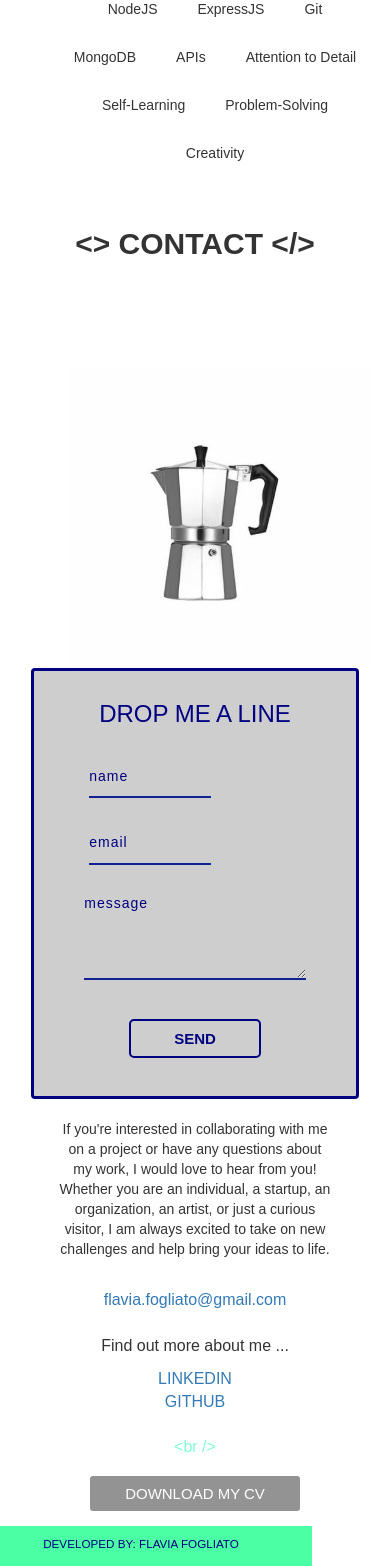
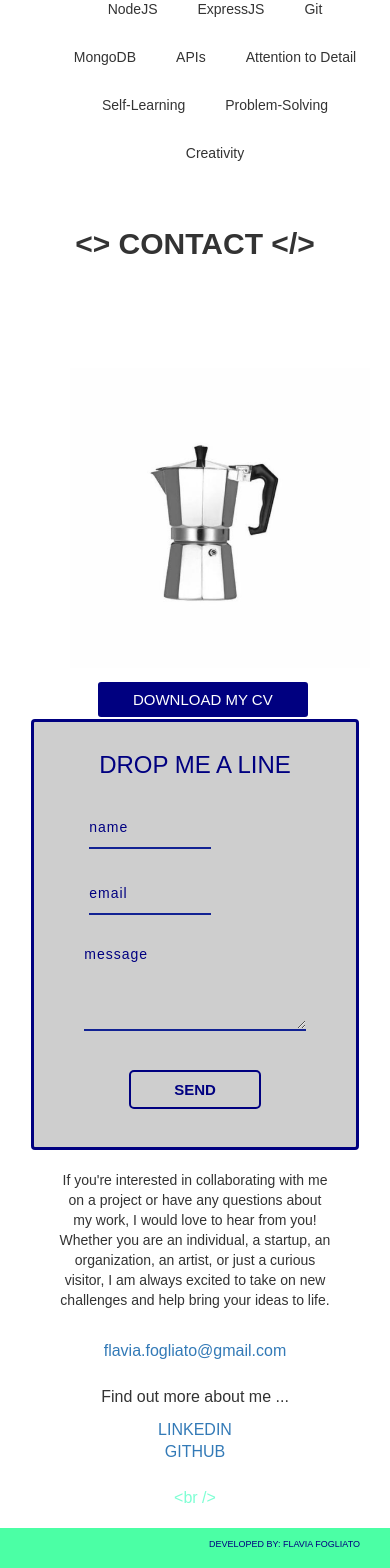
Before and after one commit to Foglia/my-portfolio, a React (Create React App) app: page / in a window 390 px wide. Shown: the part 2872-4440 px from the top of the page. Built offline with nearby package versions, Linux system fonts and the light colour scheme; a web font is replaced by a local one.

Commit message:
fine adjusts

```diff
--- a/package.json
+++ b/package.json
@@ -25,7 +25,7 @@
     "web-vitals": "^2.1.4"
   },
   "scripts": {
-    "start": "react-scripts start",
+    "start": "react-scripts --openssl-legacy-provider start",
     "build": "react-scripts build",
     "test": "react-scripts test",
     "eject": "react-scripts eject"
--- a/src/components/ContactForm/ContactForm.jsx
+++ b/src/components/ContactForm/ContactForm.jsx
@@ -1,12 +1,15 @@
-import React, { useRef } from 'react';
+import React, { useRef, useState } from 'react'
 import emailjs from '@emailjs/browser';
 import {StyledButton2} from "../StyledButton"
 import "./ContactForm.css"
 
 const ContactForm = () => {
   const form = useRef();
+  const [isSubmitting, setIsSubmitting] = useState(false);
+
   const sendEmail = (e) => {
     e.preventDefault();
+    setIsSubmitting(true);
     emailjs.sendForm(
       process.env.REACT_APP_SERVICE_ID,
       process.env.REACT_APP_TEMPLATE_ID,
@@ -15,9 +18,11 @@ const ContactForm = () => {
       )
       .then((result) => {
           console.log(result.text);
+          setIsSubmitting(false);
           form.current.reset();
       }, (error) => {
           console.log(error.text);
+          setIsSubmitting(false);
       });
   };
     return (
@@ -38,7 +43,8 @@ const ContactForm = () => {
       <textarea name="message" cols="30" rows="5" placeholder="message" required/>
     </div>
     <div className="submit">
-      <StyledButton2 type="submit" value="Send" id="submit">send</StyledButton2>
+      <StyledButton2 type="submit" value="Send" id="submit" disabled={isSubmitting}>{isSubmitting ? 'Loading...' : 'Send'}
+</StyledButton2>
       </div>
     </form>
   </div>
--- a/src/components/Footer/Footer.css
+++ b/src/components/Footer/Footer.css
@@ -21,7 +21,7 @@
 @media (max-width: 600px ) {
     .footerContainer {
         height: 40px;
-        width: 80%;
+        width: 100%;
         background-color: #4bffa5;
         text-align: right;
     }
@@ -29,8 +29,8 @@
         color: navy;
         font-family: Arial, Helvetica, sans-serif;
         align-items: center;
-        text-align: center;
+        text-align: right;
         margin-top: 10px;
-        font-size: smaller;
+        font-size: xx-small;
     }
 }
--- a/src/components/StyledButton.jsx
+++ b/src/components/StyledButton.jsx
@@ -21,6 +21,14 @@ const StyledButton = styled.button`
     color: white;
     background-color: navy;
     }
+
+  @media (max-width: 600px) {
+    &:hover {
+    background-color: navy;
+    transform: none;
+    box-shadow: none;
+    }
+  }
 `;
 
 export
--- a/src/pages/About/About.css
+++ b/src/pages/About/About.css
@@ -87,19 +87,14 @@ body {
 article {
     display: flex;
     flex-direction: column;
-}
-
+   }
     .aboutText {
       max-width: 95%;
       padding-left: 10px;
     }
-
     .button1 {
     overflow: inherit;
-    width: 50%;
-    }
-    .button1:hover{
-    box-shadow: 2px 8px;
+    width: 80%;
     }
     .aboutButtons {
     display: flex;
--- a/src/pages/Contact/Contact.css
+++ b/src/pages/Contact/Contact.css
@@ -71,7 +71,7 @@
     font-weight: 600;
 }
 
-.butttonCv {
+.cv {
     display: flex;
     flex-direction: column;
     text-align: center;
@@ -92,6 +92,18 @@
     width: auto;
     height: 300px;
     padding: 0px 70px;
+}
+
+.dowload {
+    display: flex;
+    flex-direction: column;
+    align-items: center;
+}
+
+#buttonCv {
+    size: 400px;
+    background-color: navy;
+    margin: 3vw 0 0 4vw;
 }
 
 @media (max-width: 600px) {
--- a/src/pages/Contact/Contact.js
+++ b/src/pages/Contact/Contact.js
@@ -21,19 +21,21 @@ function Contact() {
            <a href="https://www.linkedin.com/in/flaviafogliato/" target="_blank" rel="noopener noreferrer">LINKEDIN</a>
            <a href="https://github.com/Foglia" target="_blank" rel="noopener noreferrer">GITHUB</a>
           <br />
-          <div className='butttonCv'>
+          <div className='cv'>
           <p style={{ color: 'aquamarine'}}>
           &lt;br /&gt;
           </p>
-         <StyledButton onClick={(e) => {window.open("https://drive.google.com/file/d/1TPgAfE1QCwpuufSrjztdfmGcgiai8Uhw/view?usp=sharing/uc?id=<fileId>&export=download", "_blank", "noopener noreferrer");}}
-       value="download">Download my CV</StyledButton>
          </div>
         </div>
       </div>
       <div className='contacForm'>
       <ContactForm />
       </div>
+      <div className='dowload'>
       <img src={gif} alt='gif' className='gifImage' />
+      <StyledButton onClick={(e) => {window.open("https://drive.google.com/file/d/1TPgAfE1QCwpuufSrjztdfmGcgiai8Uhw/view?usp=sharing/uc?id=<fileId>&export=download", "_blank", "noopener noreferrer");}}
+       value="download" id='buttonCv'>Download my CV</StyledButton>
+       </div>
    </div>
 </>
 
```
Also changed, not shown: src/assets/images/cruise-race.png (deleted), src/assets/images/montra.png (deleted).
